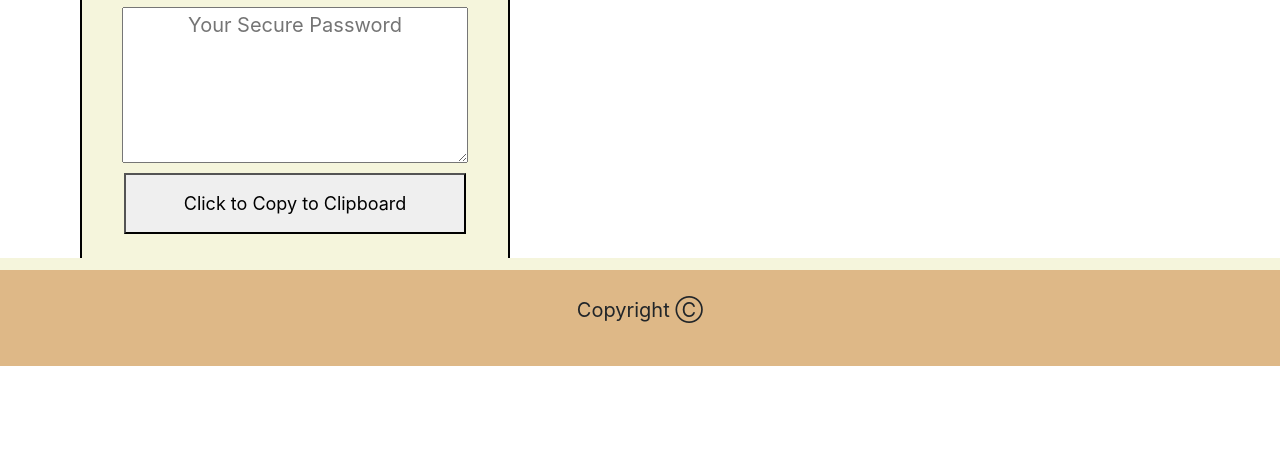
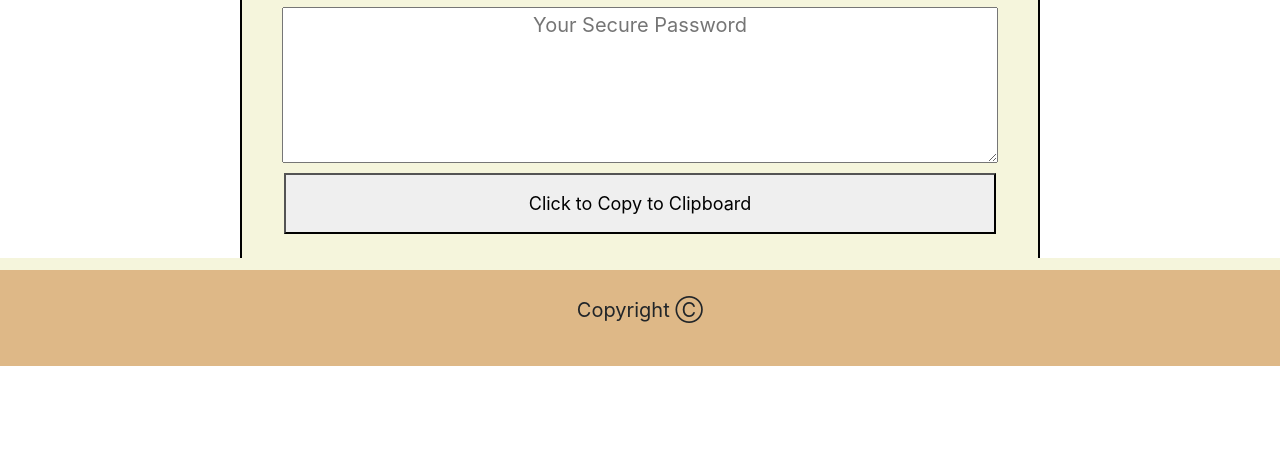
Before and after one commit to saidaguilar619/passwordGenerator, a plain HTML site: page index.html in a window 1280 px wide. Shown: the part 434-904 px from the top of the page. Drawn offline with nearby package versions, Linux system fonts and the light colour scheme.

Commit message:
updated again

```diff
--- a/style.css
+++ b/style.css
@@ -9,11 +9,10 @@
 .jumbotron{
     background-color:beige;
     border: solid 2px black;
-    margin: 10rem 5rem;
+    margin: 10rem 15rem;
     justify-content: center;
     flex-direction: column;
     display: flex;
-    width: fit-content;
 }
 
  h2{
```
